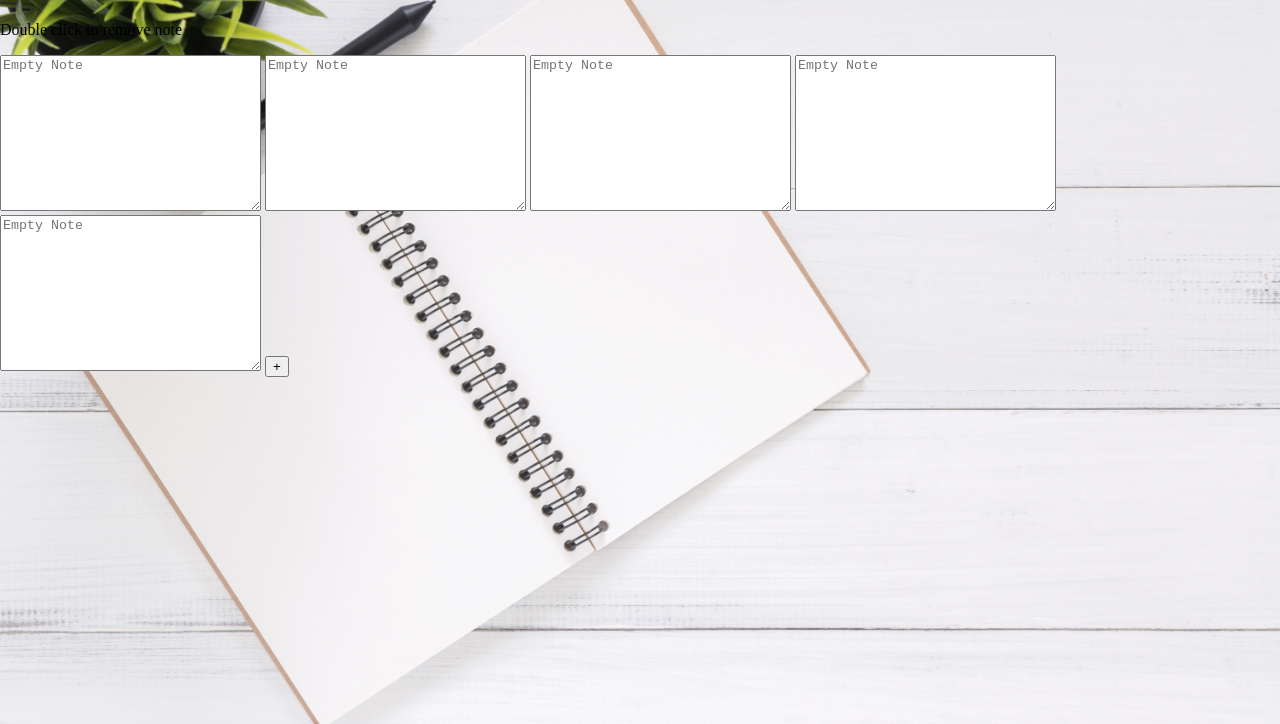
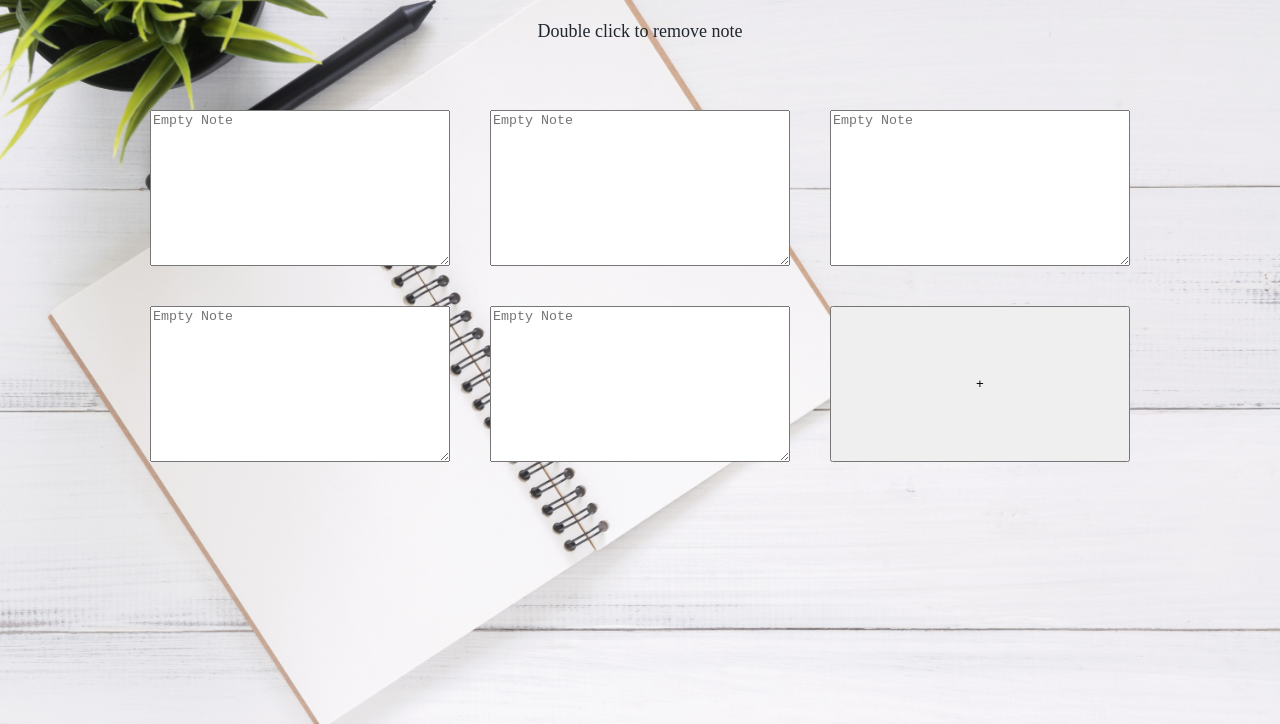
Before and after one commit to legit-develop/note-app, a plain HTML site: page index.html in a window 1280 px wide. Shown: the part 76-800 px from the top of the page. Drawn offline with Linux system fonts and the light colour scheme.

Commit message:
style the app container

```diff
--- a/style.css
+++ b/style.css
@@ -11,3 +11,17 @@ body {
   padding-top: 10px;
   font-size: 35px;
 }
+
+.info-text {
+  text-align: center;
+  color: #20262e;
+  font-size: 18px;
+}
+
+.app {
+  display: grid;
+  grid-template-columns: repeat(auto-fill, 300px);
+  gap: 40px;
+  justify-content: center;
+  padding: 50px;
+}
```
